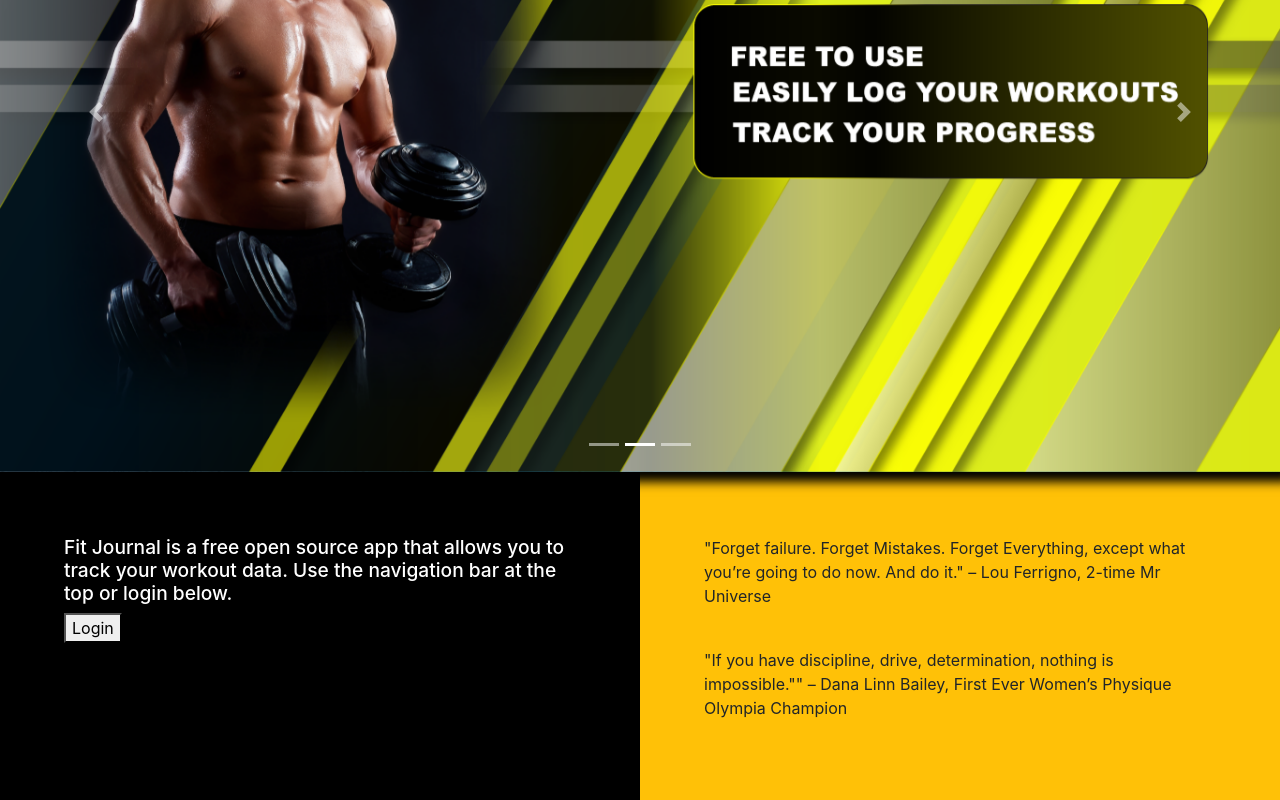
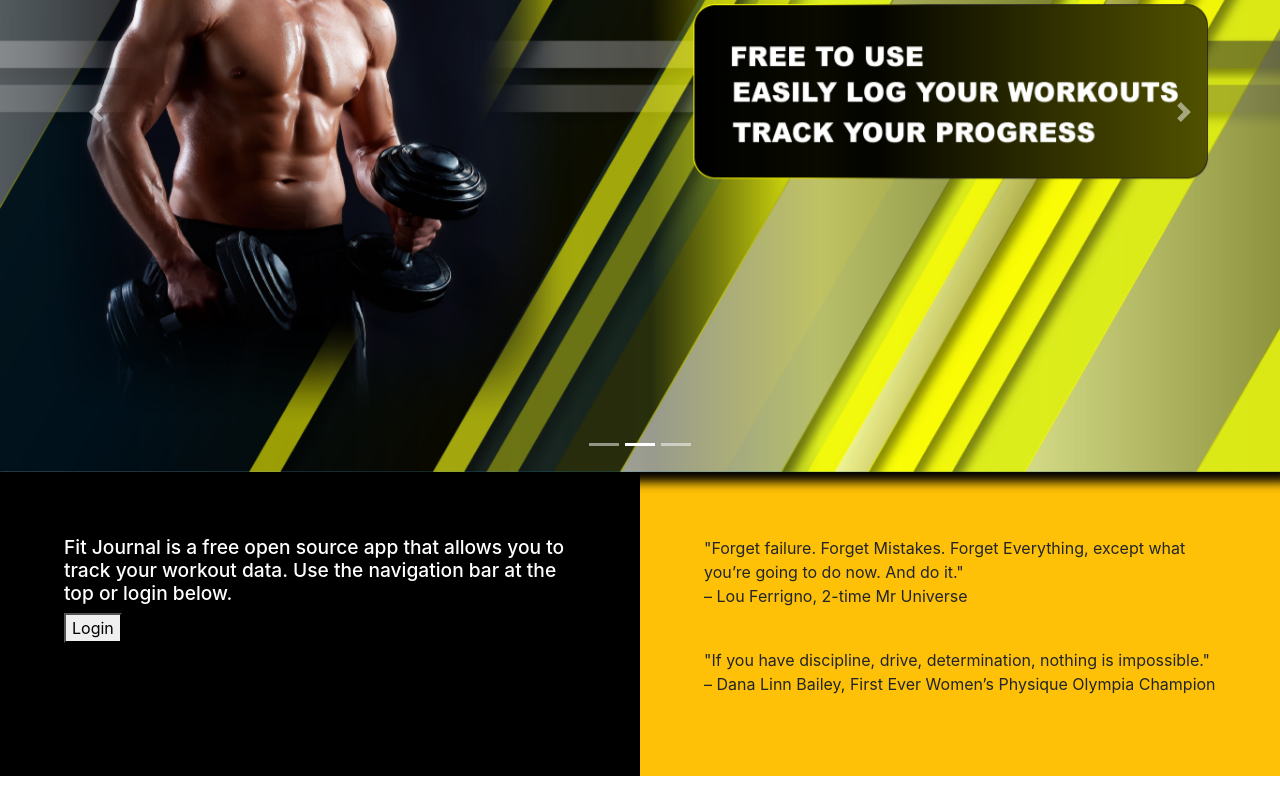
Before and after one commit to paeshi/workout-app-frontend, a React (Create React App) app: page / in a window 1280 px wide. Shown: the part 298-1098 px from the top of the page. After the commit the page ends 1074 px from the top, so only its background shows below. Built offline with nearby package versions, Linux system fonts and the light colour scheme; no server answers; a web font is replaced by a local one.

Commit message:
updated typo

```diff
--- a/src/pages/LandingPage/LandingPage.js
+++ b/src/pages/LandingPage/LandingPage.js
@@ -65,13 +65,13 @@ const LandingPage = (props) => {
         <div className="quote-container">
           <p>
             "Forget failure. Forget Mistakes. Forget Everything, except what
-            you’re going to do now. And do it." – Lou Ferrigno, 2-time Mr
+            you’re going to do now. And do it." <br />– Lou Ferrigno, 2-time Mr
             Universe{" "}
           </p>
           <br />
           <p>
             "If you have discipline, drive, determination, nothing is
-            impossible."" – Dana Linn Bailey, First Ever Women’s Physique
+            impossible." <br />– Dana Linn Bailey, First Ever Women’s Physique
             Olympia Champion
           </p>
         </div>
```
